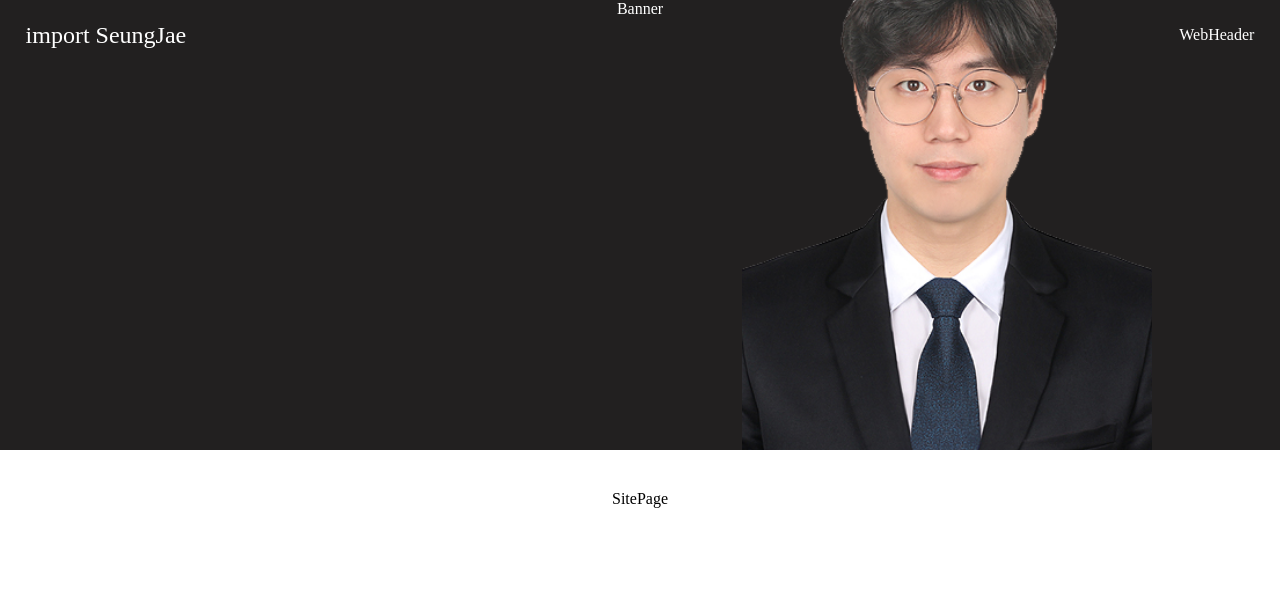
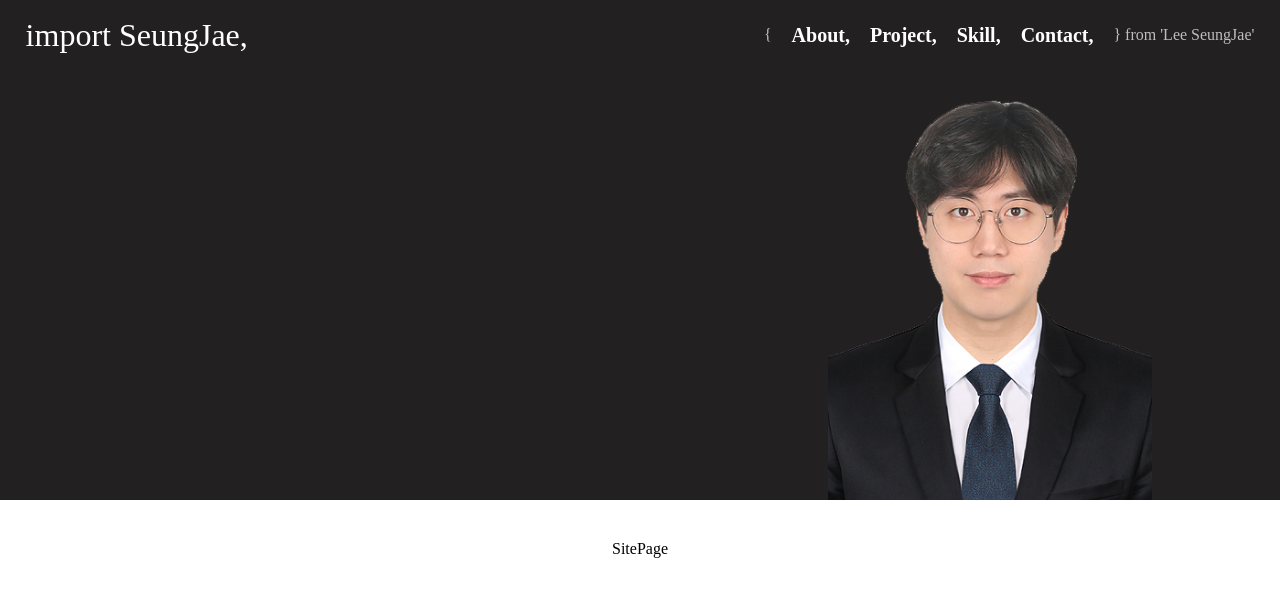
Before and after one commit to seungjaelee2684/seungjae-portfolio, a React (Create React App) app: page /website in a window 1280 px wide. Shown: the top 596 px of the page. Built offline with nearby package versions, Linux system fonts and the light colour scheme; a web font is replaced by a local one.

Commit message:
<feat: 웹페이지 헤더 마크업>

```diff
--- a/src/components/SitePage/Banner.tsx
+++ b/src/components/SitePage/Banner.tsx
@@ -6,22 +6,25 @@ const Banner = () => {
   return (
     <BannerContainer>
       <ProfileImage src={Picture} alt=''/>
-      Banner
     </BannerContainer>
   )
 };
 
 const BannerContainer = styled.section`
   width: 100%;
-  height: 450px;
+  height: 700px;
   background-color: #222020;
   color: #FFFFFF;
   position: relative;
+
+  @media screen and (max-width: 1320px) {
+    height: 500px;
+  }
 `;
 
 const ProfileImage = styled.img`
-  width: 32%;
-  height: auto;
+  width: auto;
+  height: 80%;
   object-fit: cover;
   position: absolute;
   bottom: 0;
--- a/src/components/SitePage/WebHeader.tsx
+++ b/src/components/SitePage/WebHeader.tsx
@@ -6,9 +6,24 @@ const WebHeader = () => {
     <HeaderLayout>
       <HeaderContainer>
         <HeaderLogo>
-          import SeungJae
+          import SeungJae,
         </HeaderLogo>
-        WebHeader
+        <RightContent>
+          {"{"}
+          <Navigate>
+            About,
+          </Navigate>
+          <Navigate>
+            Project,
+          </Navigate>
+          <Navigate>
+            Skill,
+          </Navigate>
+          <Navigate>
+            Contact,
+          </Navigate>
+          {"} from 'Lee SeungJae'"}
+        </RightContent>
       </HeaderContainer>
     </HeaderLayout>
   )
@@ -22,9 +37,10 @@ const HeaderLayout = styled.header`
   left: 0;
   z-index: 10;
   font-family: "D2Coding";
+  user-select: none;
 `;
 
-const HeaderContainer = styled.nav`
+const HeaderContainer = styled.div`
   width: 1320px;
   height: 100%;
   margin: 0px auto;
@@ -38,13 +54,53 @@ const HeaderContainer = styled.nav`
   }
 `;
 
-const HeaderLogo = styled.a`
-  font-size: 24px;
+const HeaderLogo = styled.div`
+  font-size: 40px;
+  height: 100%;
+  display: flex;
+  justify-content: center;
+  align-items: center;
   cursor: pointer;
+
+  @media screen and (max-width: 1320px) {
+    font-size: 32px;
+  }
 
   &:hover {
     color: #ADADAD;
   }
 `;
 
+const RightContent = styled.nav`
+  font-size: 20px;
+  line-height: 100%;
+  height: 100%;
+  display: flex;
+  align-items: center;
+  gap: 20px;
+  color: #bebebe;
+
+  @media screen and (max-width: 1320px) {
+    font-size: 16px;
+  }
+`;
+
+const Navigate = styled.a`
+  font-size: 24px;
+  font-weight: 700;
+  height: 100%;
+  display: flex;
+  align-items: center;
+  color: #FFFFFF;
+  cursor: pointer;
+
+  &:hover {
+    color: #ADADAD;
+  }
+
+  @media screen and (max-width: 1320px) {
+    font-size: 20px;
+  }
+`;
+
 export default WebHeader;
```
